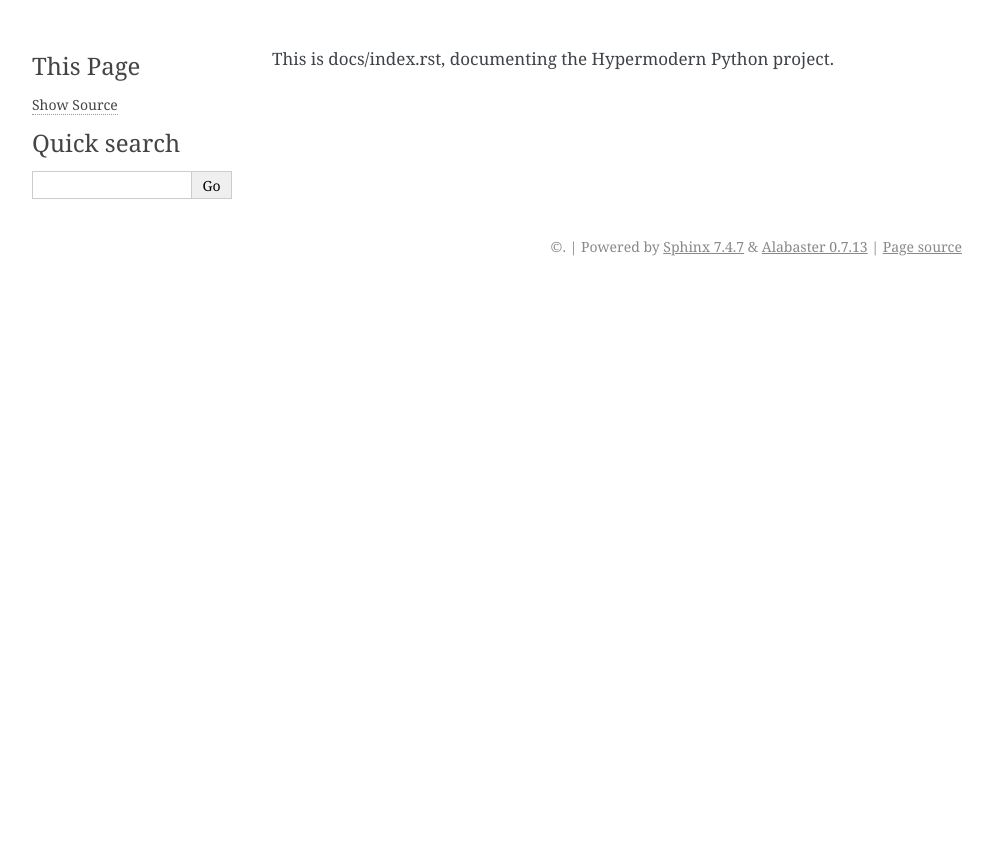
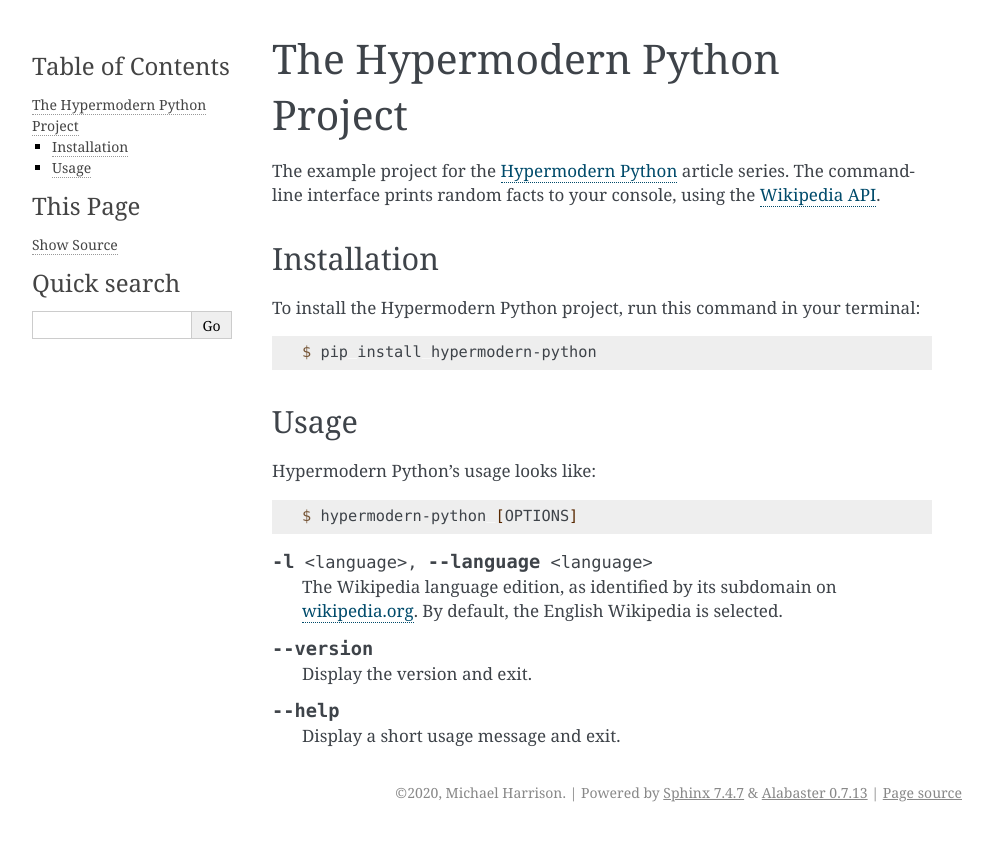
Before and after one commit to MichaelHarrison87/hypermodern-mikeh, a Sphinx documentation site: the page built from docs/index.rst, in a window 1280 px wide. Shown: the top 841 px of the page, without its empty margins (148-1141 px from the left). Built offline with Sphinx 7.4.7, drawn with Linux system fonts in a browser that asks for light colours.

```diff
--- a/docs/conf.py
+++ b/docs/conf.py
@@ -1 +1,9 @@
-"""Documentation Config."""
+"""Sphinx Configuration."""
+project = "hypermodern-python"
+author = "Michael Harrison"
+copyright = f"2020, {author}"
+extensions = [
+    "sphinx.ext.autodoc",
+    "sphinx.ext.napoleon",
+    "sphinx_autodoc_typehints",
+]
--- a/docs/index.rst
+++ b/docs/index.rst
@@ -1 +1,51 @@
-This is docs/index.rst, documenting the Hypermodern Python project.
+The Hypermodern Python Project
+==============================
+
+.. toctree::
+   :hidden:
+   :maxdepth: 1
+
+   license
+   reference
+
+The example project for the
+`Hypermodern Python <https://medium.com/@cjolowicz/hypermodern-python-d44485d9d769>`_
+article series.
+The command-line interface prints random facts to your console,
+using the `Wikipedia API <https://en.wikipedia.org/api/rest_v1/#/>`_.
+
+
+Installation
+------------
+
+To install the Hypermodern Python project,
+run this command in your terminal:
+
+.. code-block:: console
+
+   $ pip install hypermodern-python
+
+
+Usage
+-----
+
+Hypermodern Python's usage looks like:
+
+.. code-block:: console
+
+   $ hypermodern-python [OPTIONS]
+
+.. option:: -l <language>, --language <language>
+
+   The Wikipedia language edition,
+   as identified by its subdomain on
+   `wikipedia.org <https://www.wikipedia.org/>`_.
+   By default, the English Wikipedia is selected.
+
+.. option:: --version
+
+   Display the version and exit.
+
+.. option:: --help
+
+   Display a short usage message and exit.
--- /dev/null
+++ b/docs/license.rst
@@ -0,0 +1,4 @@
+License
+=======
+
+.. include:: ../LICENSE
--- a/pyproject.toml
+++ b/pyproject.toml
@@ -42,6 +42,7 @@ flake8-docstrings = "^1.6.0"
 darglint = "^1.8.1"
 xdoctest = "^0.15.10"
 Pygments = "^2.11.2"
+sphinx-autodoc-typehints = "^1.17.0"
 
 [build-system]
 requires = ["poetry-core>=1.0.0"]
--- a/url.txt
+++ b/url.txt
@@ -1,3 +1 @@
-https://cjolowicz.github.io/posts/hypermodern-python-02-testing/
-
-Using Fakes
+https://cjolowicz.github.io/posts/hypermodern-python-06-ci-cd/
```
Also changed, not shown: docs/reference.rst (added, +20 -0 lines), noxfile.py (+8 -1 lines), 1 other file.
